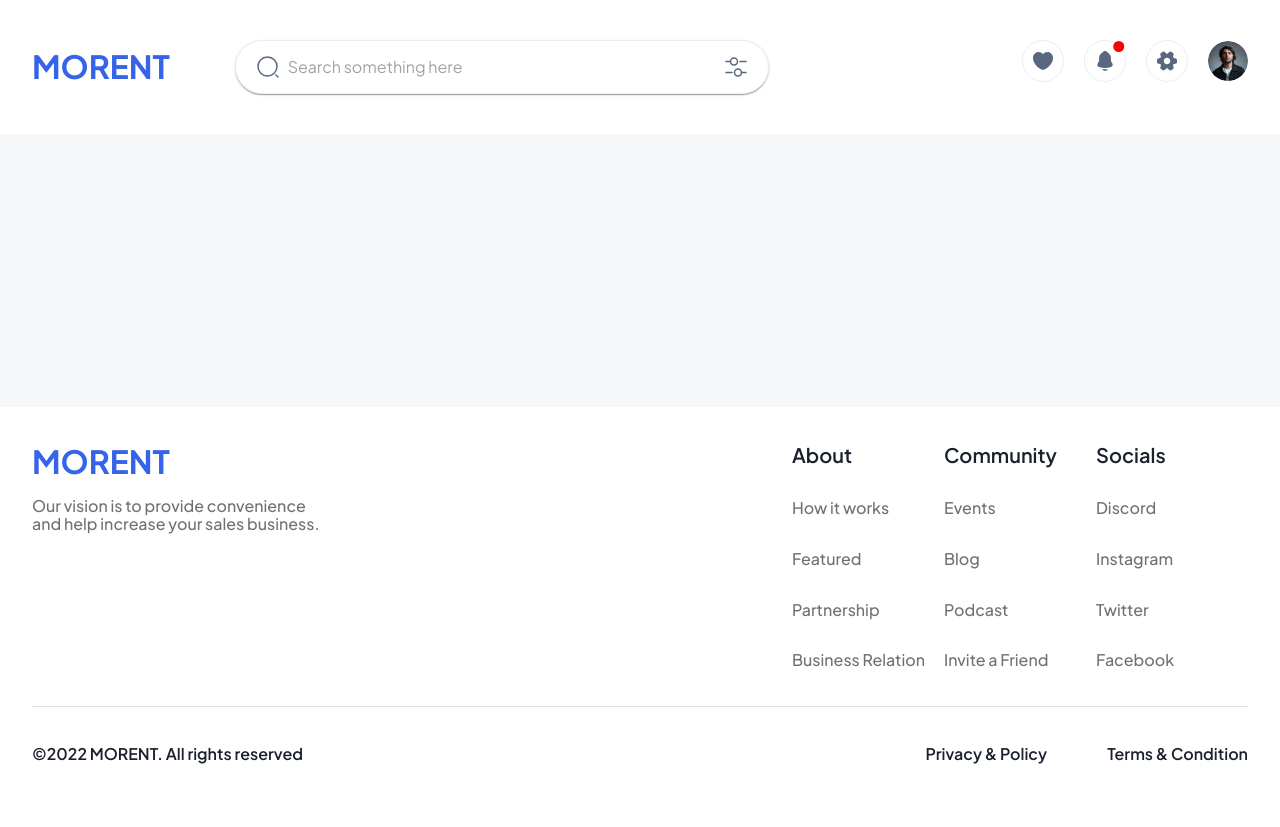
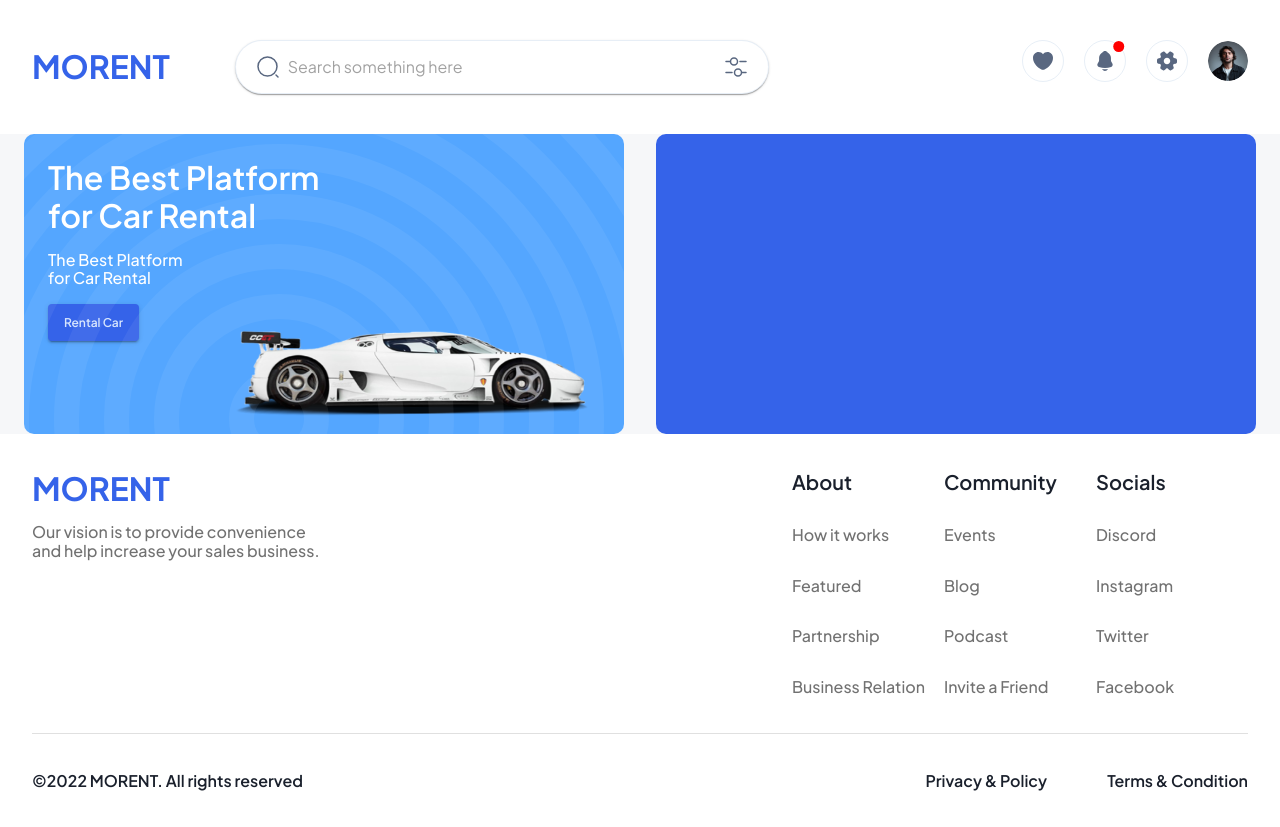
Before and after one commit to thanhduy26091995/react-products, a React (Vite) app: page / in a window 1280 px wide. Before the commit the page ends 800 px from the top, so only its background shows below. Built offline with nearby package versions, Linux system fonts and the light colour scheme.

Commit message:
Chore: Handle dashboard UI

```diff
--- a/src/components/Button/PrimaryButton.jsx
+++ b/src/components/Button/PrimaryButton.jsx
@@ -9,6 +9,7 @@ const PrimaryButton = ({
   isDisabled = false,
   startIcon = null,
   endIcon = null,
+  sx = {},
 }) => {
   const theme = useTheme();
 
@@ -22,7 +23,10 @@ const PrimaryButton = ({
       size={size}
       sx={{
         display: "inline-flex",
+        flexWrap: "wrap",
         alignItems: "center",
+        paddingX: "16px",
+        paddingY: "8px",
         ...theme.typography.buttonText,
         "&:hover": {
           backgroundColor: "primary.main",
@@ -38,6 +42,7 @@ const PrimaryButton = ({
           color: "white",
           opacity: 0.4,
         },
+        ...sx,
       }}
     >
       {title}
--- a/src/pages/home-car-rent/Dashboard.jsx
+++ b/src/pages/home-car-rent/Dashboard.jsx
@@ -1,5 +1,7 @@
-import { Container } from "@mui/material";
-import { memo } from "react";
+import { Box, Button, Container, Stack, Typography } from "@mui/material";
+import React, { memo } from "react";
+import Car1 from "../../assets/iv_car_1.png";
+import PrimaryButton from "../../components/Button/PrimaryButton";
 
 const Dashboard = ({}) => {
   return (
@@ -11,7 +13,157 @@ const Dashboard = ({}) => {
         backgroundColor: "#F6F7F9",
         paddingX: "32px",
       }}
-    />
+    >
+      <Stack direction="column">
+        <Stack direction="row" spacing="32px">
+          <Container
+            sx={{
+              width: "50%",
+              aspectRatio: "640/320",
+              backgroundColor: "info.500",
+              borderRadius: "10px",
+              position: "relative",
+              overflow: "hidden",
+            }}
+          >
+            <CircleBackgroundList />
+          </Container>
+
+          <Container
+            sx={{
+              width: "50%",
+              aspectRatio: "640/320",
+              backgroundColor: "primary.500",
+              borderRadius: "10px",
+            }}
+          ></Container>
+        </Stack>
+      </Stack>
+    </Container>
+  );
+};
+
+const CaroSquare = ({}) => {
+  const squareSize = 4;
+  const gridSize = 1000;
+  console.log(gridSize);
+  const squares = Array.from({ length: gridSize * gridSize }, (_, index) => {
+    return (
+      <div
+        key={index}
+        style={{
+          width: "8px",
+          height: "8px",
+          backgroundColor: "transparent",
+          borderColor: "red",
+          borderWidth: "1px",
+          borderStyle: "solid",
+        }}
+      />
+    );
+  });
+
+  return (
+    <div
+      style={{
+        display: "grid",
+        gridTemplateColumns: `repeat(${gridSize}, 8px)`, // Create grid with equal-sized columns of 4px width
+        gridTemplateRows: `repeat(${gridSize}, 8px)`, // Create grid with equal-sized rows
+        width: "100%", // Full width of parent container
+        height: "100%", // Full height of parent container
+      }}
+    >
+      {squares}
+    </div>
+  );
+};
+
+const CircleBackgroundList = ({}) => {
+  const circles = Array(9).fill(0);
+
+  return (
+    <div
+      style={{
+        width: "100%",
+        height: "100%",
+        display: "flex",
+        justifyContent: "center",
+        alignItems: "center",
+      }}
+    >
+      <Box
+        sx={{
+          top: "24px",
+          left: "24px",
+          position: "absolute",
+        }}
+      >
+        <Typography
+          variant="h2"
+          sx={{
+            fontSize: "32px",
+            color: "primary.0",
+          }}
+        >
+          The Best Platform
+          <br />
+          for Car Rental
+        </Typography>
+
+        <Typography
+          variant="h3"
+          sx={{
+            fontSize: "16px",
+            color: "primary.0",
+            marginTop: "16px",
+          }}
+        >
+          The Best Platform
+          <br />
+          for Car Rental
+        </Typography>
+
+        <PrimaryButton
+          sx={{ color: "primary.100", marginTop: "16px" }}
+          title={"Rental Car"}
+          onButtonClick={() => console.log("Button clicked")}
+        />
+      </Box>
+
+      <img
+        src={Car1}
+        style={{
+          width: "406px",
+          height: "106px",
+          position: "absolute",
+          bottom: 10,
+          left: "30%",
+        }}
+      />
+
+      {circles.map((_, index) => {
+        const size = index == 0 ? 50 : 100 * (index + 1);
+        const offset = -(size / 2);
+        const borderStrokeSize = index == 0 ? 25 : 25;
+
+        return (
+          <div
+            key={index}
+            style={{
+              position: "absolute",
+              width: `${size}px`,
+              height: `${size}px`,
+              border: `${borderStrokeSize}px solid rgba(255, 255, 255, 0.06)`, // Stroke with color
+              borderRadius: "50%", // Makes it a circle
+              margin: "50px", // Space between circles
+              top: "70%",
+              left: "30%",
+              transform: `translate(${offset}px, ${offset}px)`,
+            }}
+          />
+        );
+      })}
+    </div>
   );
 };
 
```
Also changed, not shown: src/assets/iv_car_1.png (added), src/assets/iv_car_2.png (added).
